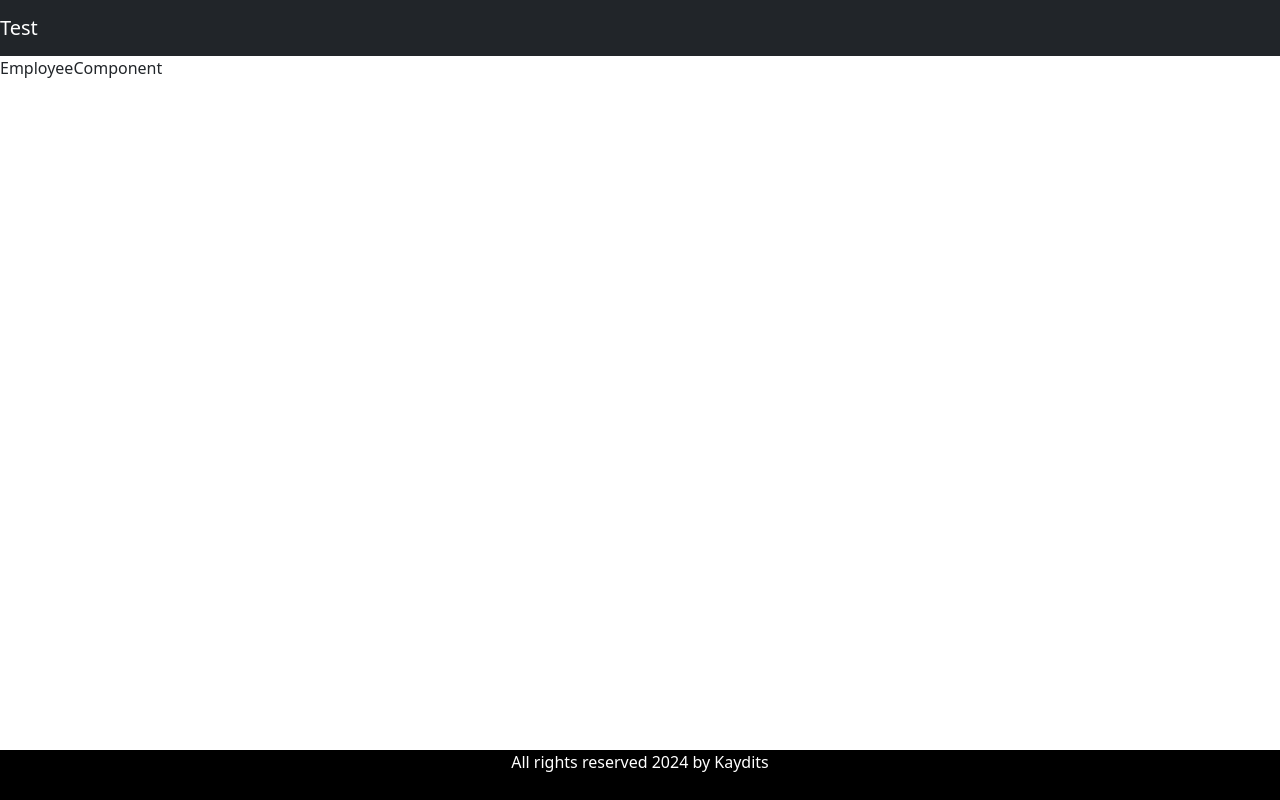
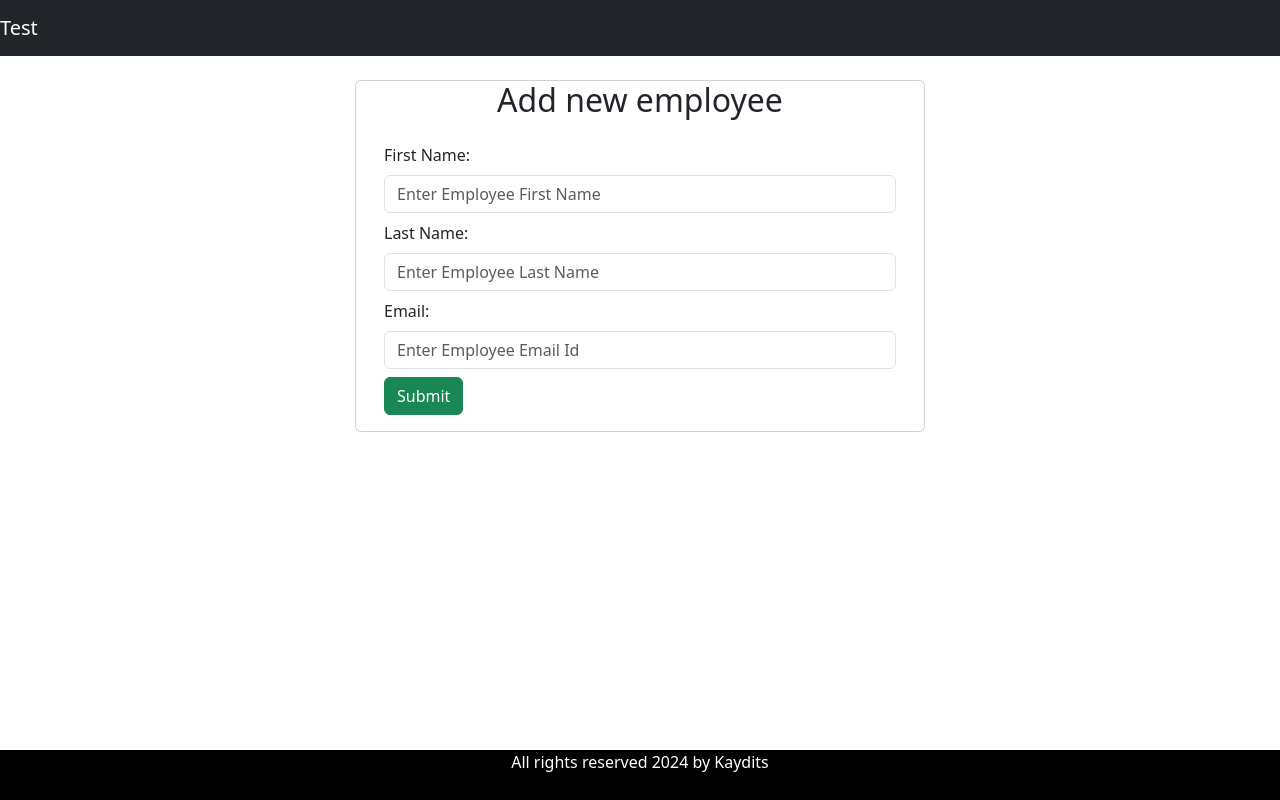
Before and after one commit to kaydits/employee-mgmt-sys-fe, a React (Vite) app: page / in a window 1280 px wide. Both pictures are taken after a click on the button "Add Employee". Built offline with nearby package versions, Linux system fonts and the light colour scheme; no server answers.

Commit message:
<WIP> adding AddEmployee functionality by checking data in console

```diff
--- a/src/components/EmployeeComponent.jsx
+++ b/src/components/EmployeeComponent.jsx
@@ -1,8 +1,64 @@
-import React from 'react'
+import React, { useState } from 'react'
 
 const EmployeeComponent = () => {
+
+    const [firstName, setFirstName] = useState('')
+    const [lastName, setLastName] = useState('')
+    const [email, setEmail] = useState('')
+
+    function saveEmployee(e) {
+        e.preventDefault();
+        const employee = {firstName, lastName, email}
+
+        console.log(employee);
+    }
+
   return (
-    <div>EmployeeComponent</div>
+    <div className='container'>
+        <br/>
+        <div className='row'>
+            <div className='card col-md-6 offset-md-3 offset-md-3'>
+                <h2 className='text-center'>Add new employee</h2>
+                <div className='card-body'>
+                    <form>
+                        <div className='form-group mb-2'>
+                            <label className='form-label'>First Name: </label>
+                            <input
+                                type='text'
+                                placeholder='Enter Employee First Name'
+                                name='firstName'
+                                value={firstName}
+                                className='form-control'
+                                onChange={(e) => setFirstName(e.target.value)}></input>
+                        </div>
+                        <div className='form-group mb-2'>
+                            <label className='form-label'>Last Name: </label>
+                            <input
+                                type='text'
+                                placeholder='Enter Employee Last Name'
+                                name='lastName'
+                                value={lastName}
+                                className='form-control'
+                                onChange={(e) => setLastName(e.target.value)}></input>
+                        </div>
+                        <div className='form-group mb-2'>
+                            <label className='form-label'>Email: </label>
+                            <input
+                                type='text'
+                                placeholder='Enter Employee Email Id'
+                                name='email'
+                                value={email}
+                                className='form-control'
+                                onChange={(e) => setEmail(e.target.value)}></input>
+                        </div>
+
+                        <button className='btn btn-success' onClick={saveEmployee}>Submit</button>
+                    </form>
+                </div>
+            </div>
+
+        </div>
+    </div>
   )
 }
 
--- a/src/components/ListEmployeeComponent.jsx
+++ b/src/components/ListEmployeeComponent.jsx
@@ -31,7 +31,7 @@
   return (
     <div className='container'>
         <h2 className='text-center'>List of Employees</h2>
-        <button type="button" class="btn btn-primary mb-2" onClick={addNewEmployee}>Add Employee</button>
+        <button type="button" className="btn btn-primary mb-2" onClick={addNewEmployee}>Add Employee</button>
         <table className='table table-striped table-bordered'>
             <thead>
                 <tr>
```
